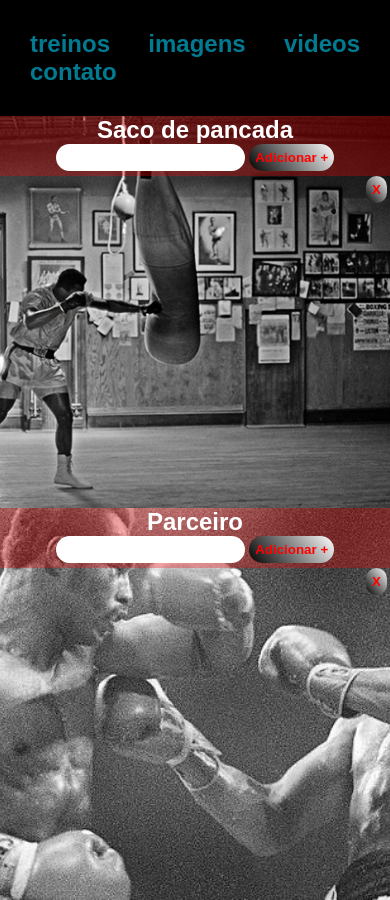
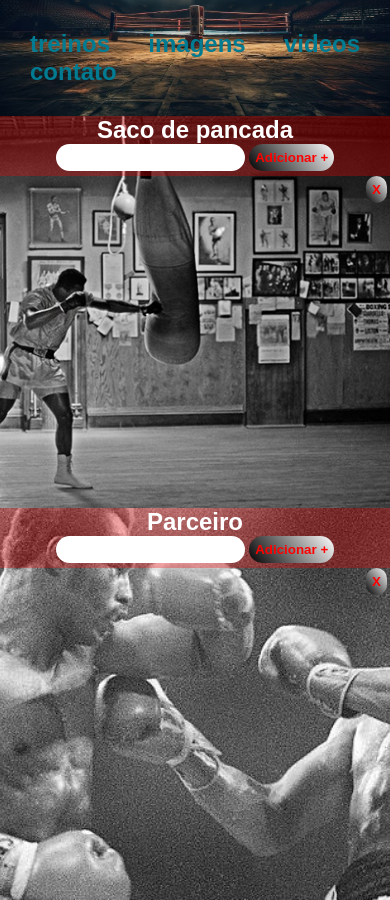
Before and after one commit to juan-mendes-DEV/appTreino, a plain HTML site: page index.html in a window 390 px wide. Shown: the top 900 px of the page. Drawn offline with Linux system fonts and the light colour scheme.

Commit message:
adicionando mais css

```diff
--- a/main.css
+++ b/main.css
@@ -159,7 +159,7 @@ a:hover{
         background-image:url(./img/ring.jpg);
         background-repeat: no-repeat;
         background-position: bottom;
-        background-position-y: -35vh;
+        background-position-y: -15vh;
         background-size: cover;
         width: 300vh;
         max-width: 100%;
```
